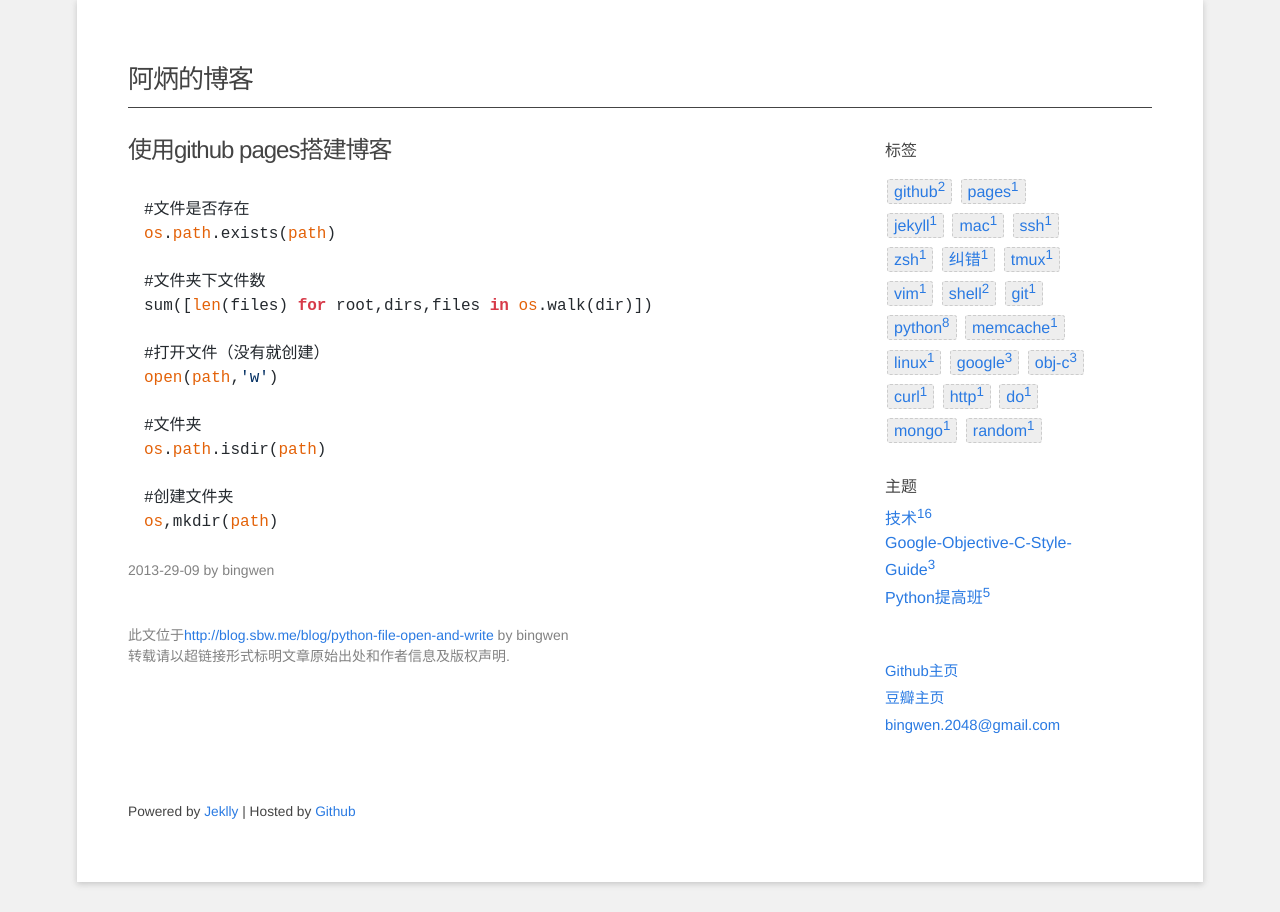
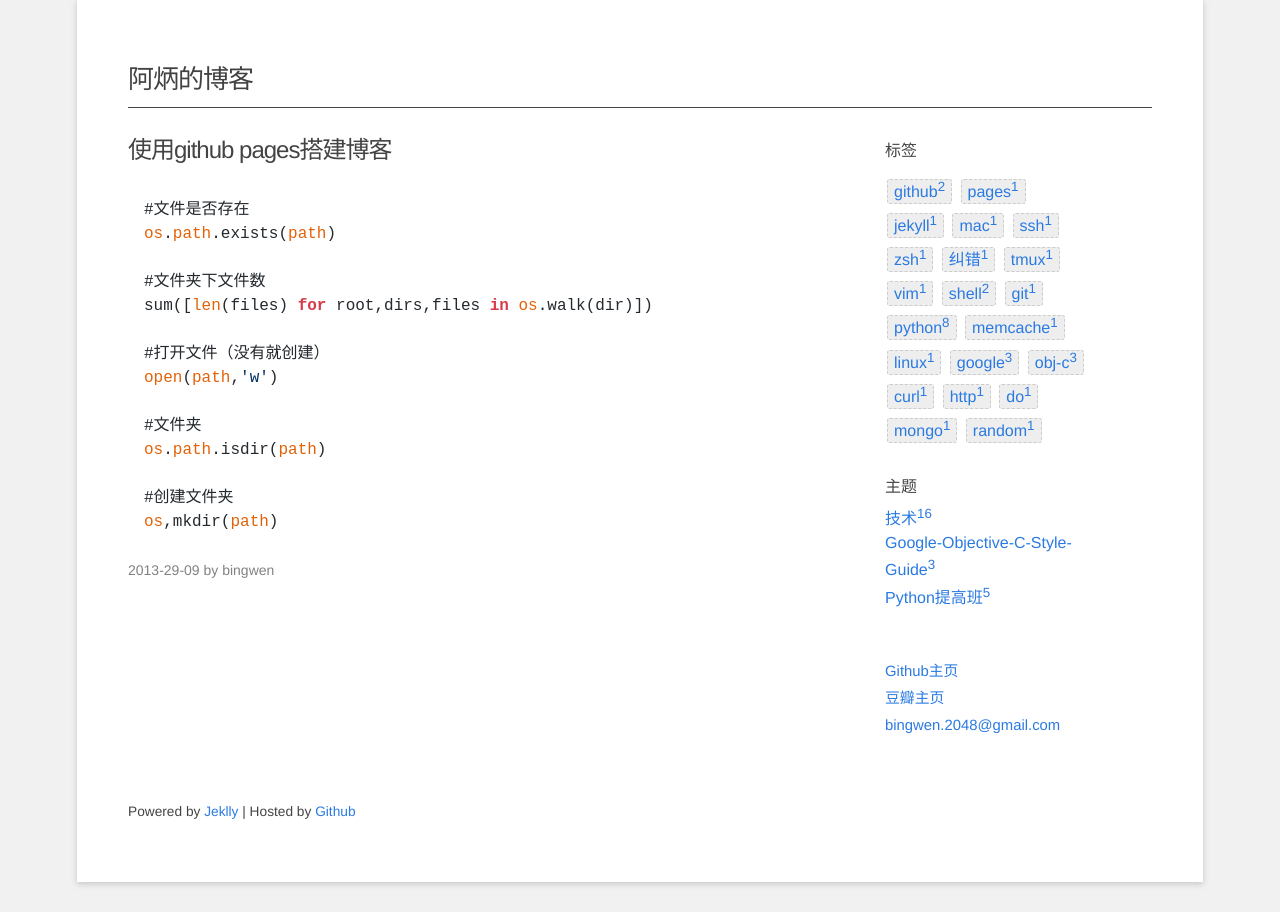
Before and after one commit to bingwen/bingwen.github.com, a Jekyll site: the page built from _posts/2013-9-9-python-file-open-and-write.md, in a window 1280 px wide. Built offline with Jekyll 4.4.1, drawn with Linux system fonts in a browser that asks for light colours; nearby versions of some CDN libraries; comment, search, counter and statistics services are not loaded.

Commit message:
rm duoshuo

```diff
--- a/_layouts/post.html
+++ b/_layouts/post.html
@@ -6,25 +6,3 @@ layout: page_with_side
 
 <p class="post-meta">{{ page.date | date: "%Y-%M-%d" }}{% if page.author %} by {{ page.author }}{% endif %}</p>
 <br>
-
-<!-- 多说评论框 start -->
-  <div class="ds-thread" data-thread-key="{{ page.id }}" data-title="{{ page.title }}" data-url="{{ site.url }}{{ page.url }}"></div>
-<!-- 多说评论框 end -->
-<!-- 多说公共JS代码 start (一个网页只需插入一次) -->
-<script type="text/javascript">
-var duoshuoQuery = {short_name:"sbw"};
-  (function() {
-    var ds = document.createElement('script');
-    ds.type = 'text/javascript';ds.async = true;
-    ds.src = (document.location.protocol == 'https:' ? 'https:' : 'http:') + '//static.duoshuo.com/embed.js';
-    ds.charset = 'UTF-8';
-    (document.getElementsByTagName('head')[0]
-     || document.getElementsByTagName('body')[0]).appendChild(ds);
-  })();
-  </script>
-<!-- 多说公共JS代码 end -->
-
-<p class="post-meta">
-此文位于<a href="{{ site.url }}{{ page.url }}">{{ site.url }}{{ page.url }}</a> {% if page.author %} by {{ page.author }}{% endif %} <br>
-转载请以超链接形式标明文章原始出处和作者信息及版权声明.
-</p>
```
